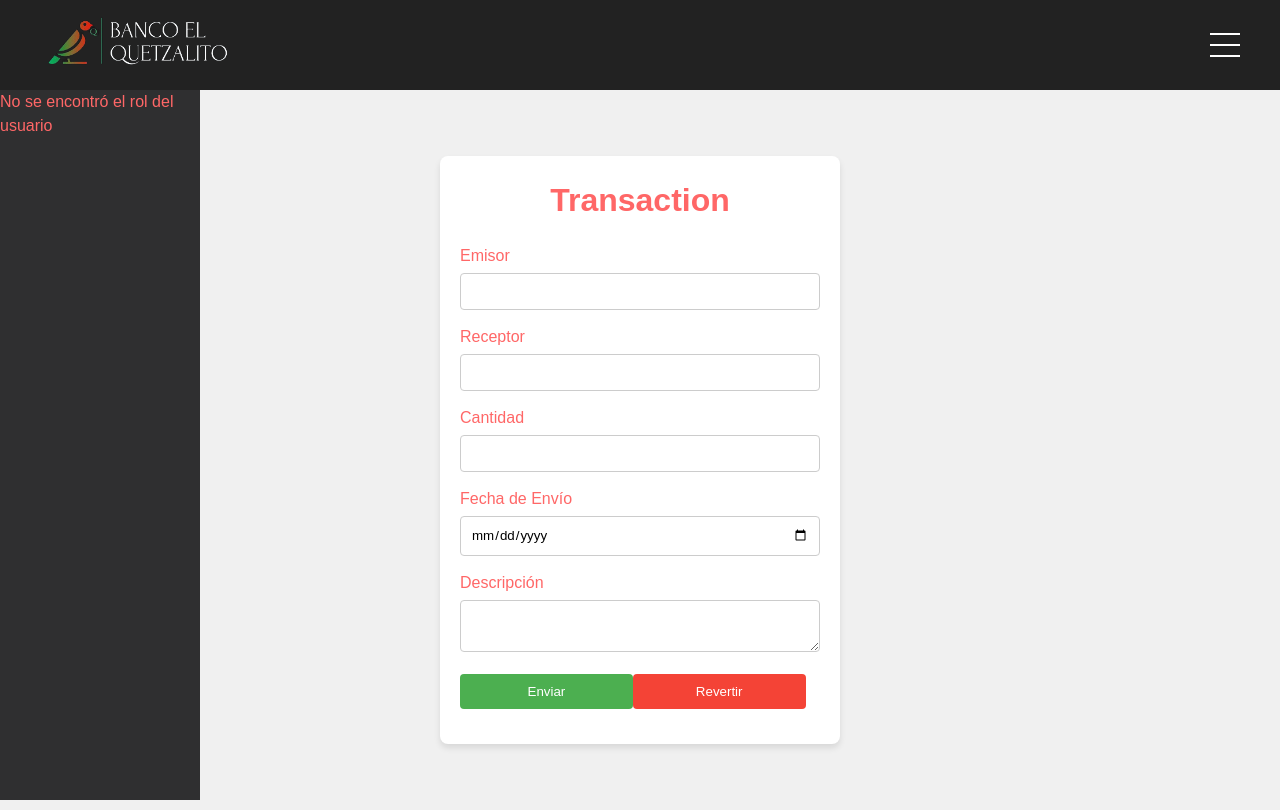
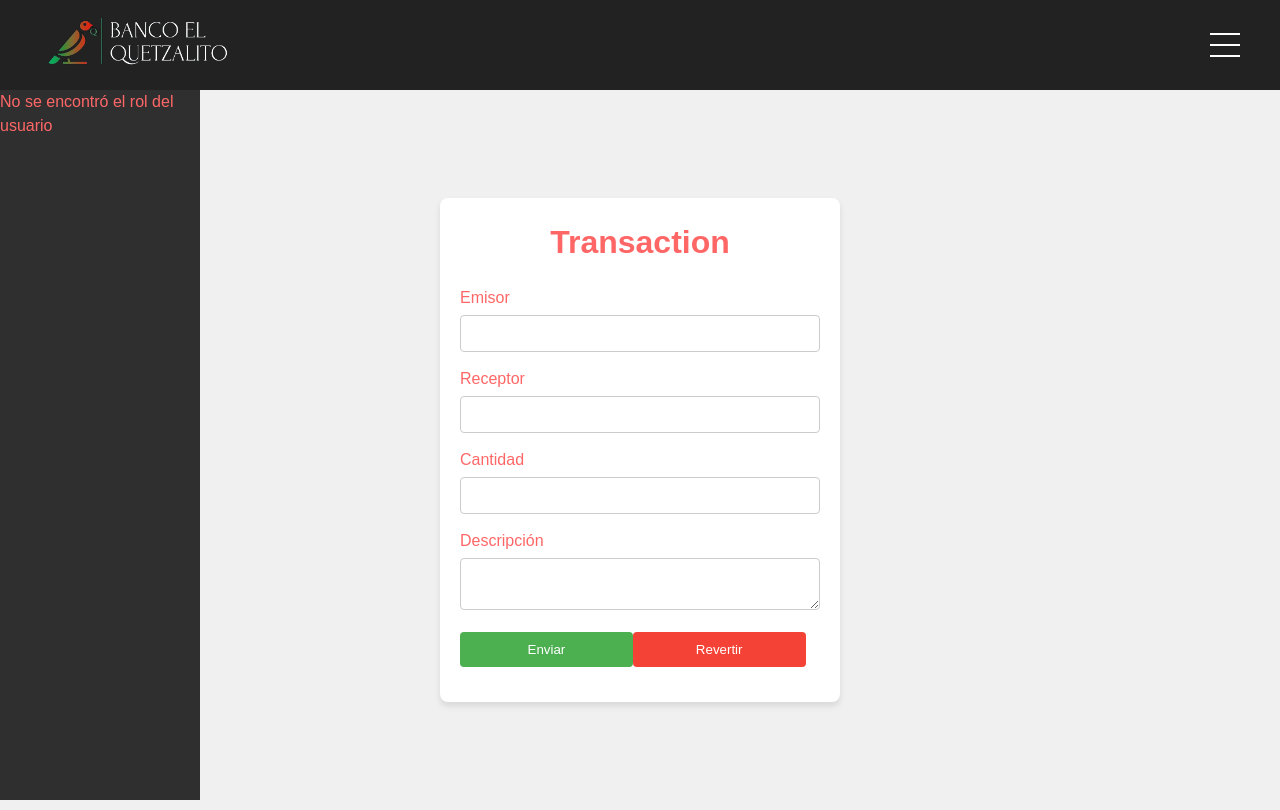
Before and after one commit to JTejaxun-2022229/React-Frontend-Banco, a React (Vite) app: page /transfer in a window 1280 px wide. Built offline with nearby package versions, Linux system fonts and the light colour scheme.

Commit message:
Se quito que tenga que elejir la fecha de envio

```diff
--- a/src/pages/transfer/TransferPage.jsx
+++ b/src/pages/transfer/TransferPage.jsx
@@ -1,4 +1,4 @@
-import { useEffect } from "react";
+import { useEffect, useState } from "react";
 import { LoadingSpinner } from "../../components/LoadingSpinner";
 import { useUserDetails } from "../../shared/hooks";
 import { Navbar } from "../../components/navbar/Navbar";
@@ -8,10 +8,16 @@ import "../adminPage/adminPage.css";
 
 
 export const TransferPage = () => {
-  const { isLogged } = useUserDetails();
+    const { isLogged } = useUserDetails();
+    /*const [date, setDate] = useState('');*/
 
-  useEffect(() => {
-    (isLogged);
+    useEffect(() => {
+
+        /*fetch('/api/getDate')
+            .then(response => response.json())
+            .then(data => setDate(data.date));*/
+
+        (isLogged);
   }, []);
 
   return (
@@ -35,10 +41,9 @@ export const TransferPage = () => {
             <label htmlFor="cantidad">Cantidad</label>
             <input type="number" id="cantidad" name="cantidad" />
           </div>
-          <div className="form-group">
-            <label htmlFor="fecha-envio">Fecha de Envío</label>
-            <input type="date" id="fecha-envio" name="fecha-envio" />
-          </div>
+           {/* <div className="form-group">
+            <p>Fecha de Envío: {fechaEnvio}</p>
+          </div> */}
           <div className="form-group">
             <label htmlFor="descripcion">Descripción</label>
             <textarea id="descripcion" name="descripcion"></textarea>
```
